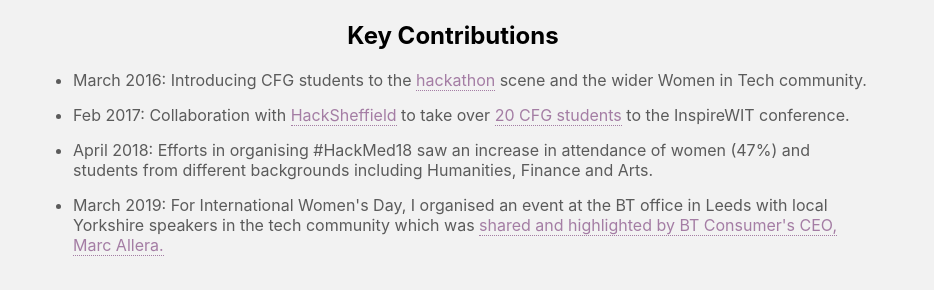
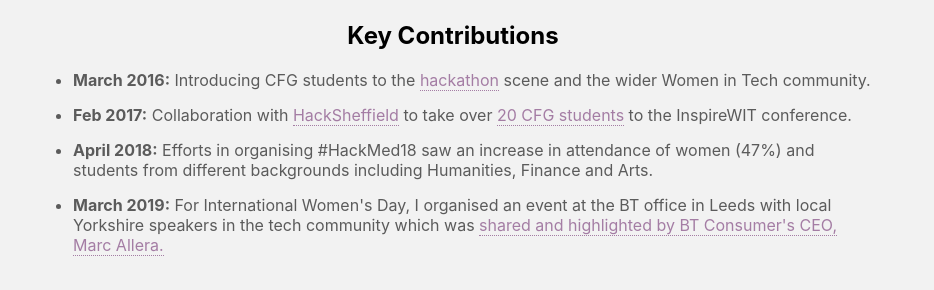
Before and after one commit to pawlean/nextpn, a Next.js app: page / in a window 1280 px wide. Shown: the part 3685-3975 px from the top of the page, without its empty margins (187-1121 px from the left). Built offline with nearby package versions, Linux system fonts and the light colour scheme.

Commit message:
add cfg link

```diff
--- a/components/community.js
+++ b/components/community.js
@@ -10,7 +10,7 @@ function Community() {
         tech industry, focusing speficially on females and people of colour
         representation. For over 3 years, I've proudly worked with{" "}
         <a href="http://twitter.com/codefirstgirls" target="_blank">
-          Code First: Girls
+          Code First: Girls{" "}
         </a>
         to deliver coding community courses for young women.{" "}
       </p>
@@ -85,7 +85,7 @@ function Community() {
       <h2>Key Contributions</h2>
       <ul>
         <li>
-          March 2016: Introducing CFG students to the{" "}
+          <strong>March 2016:</strong> Introducing CFG students to the{" "}
           <a
             href="https://twitter.com/paulienuh/status/858677843362009088"
             target="_blank"
@@ -95,7 +95,7 @@ function Community() {
           scene and the wider Women in Tech community.
         </li>
         <li>
-          Feb 2017: Collaboration with{" "}
+          <strong>Feb 2017:</strong> Collaboration with{" "}
           <a href="https://www.hacksheffield.co/" target="_blank">
             HackSheffield
           </a>{" "}
@@ -109,14 +109,14 @@ function Community() {
           to the InspireWIT conference.
         </li>
         <li>
-          April 2018: Efforts in organising #HackMed18 saw an increase in
-          attendance of women (47%) and students from different backgrounds
-          including Humanities, Finance and Arts.
+          <strong>April 2018:</strong> Efforts in organising #HackMed18 saw an
+          increase in attendance of women (47%) and students from different
+          backgrounds including Humanities, Finance and Arts.
         </li>
         <li>
-          March 2019: For International Women's Day, I organised an event at the
-          BT office in Leeds with local Yorkshire speakers in the tech community
-          which was{" "}
+          <strong>March 2019:</strong> For International Women's Day, I
+          organised an event at the BT office in Leeds with local Yorkshire
+          speakers in the tech community which was{" "}
           <a
             href="https://twitter.com/MarcAllera/status/1103945546568556544?ref_src=twsrc%5Etfw%7Ctwcamp%5Etweetembed%7Ctwterm%5E1103945546568556544&ref_url=file%3A%2F%2F%2FUsers%2Fpnarvas%2Fpaulinenarvas%2Findex.html"
             target="_blank"
```
